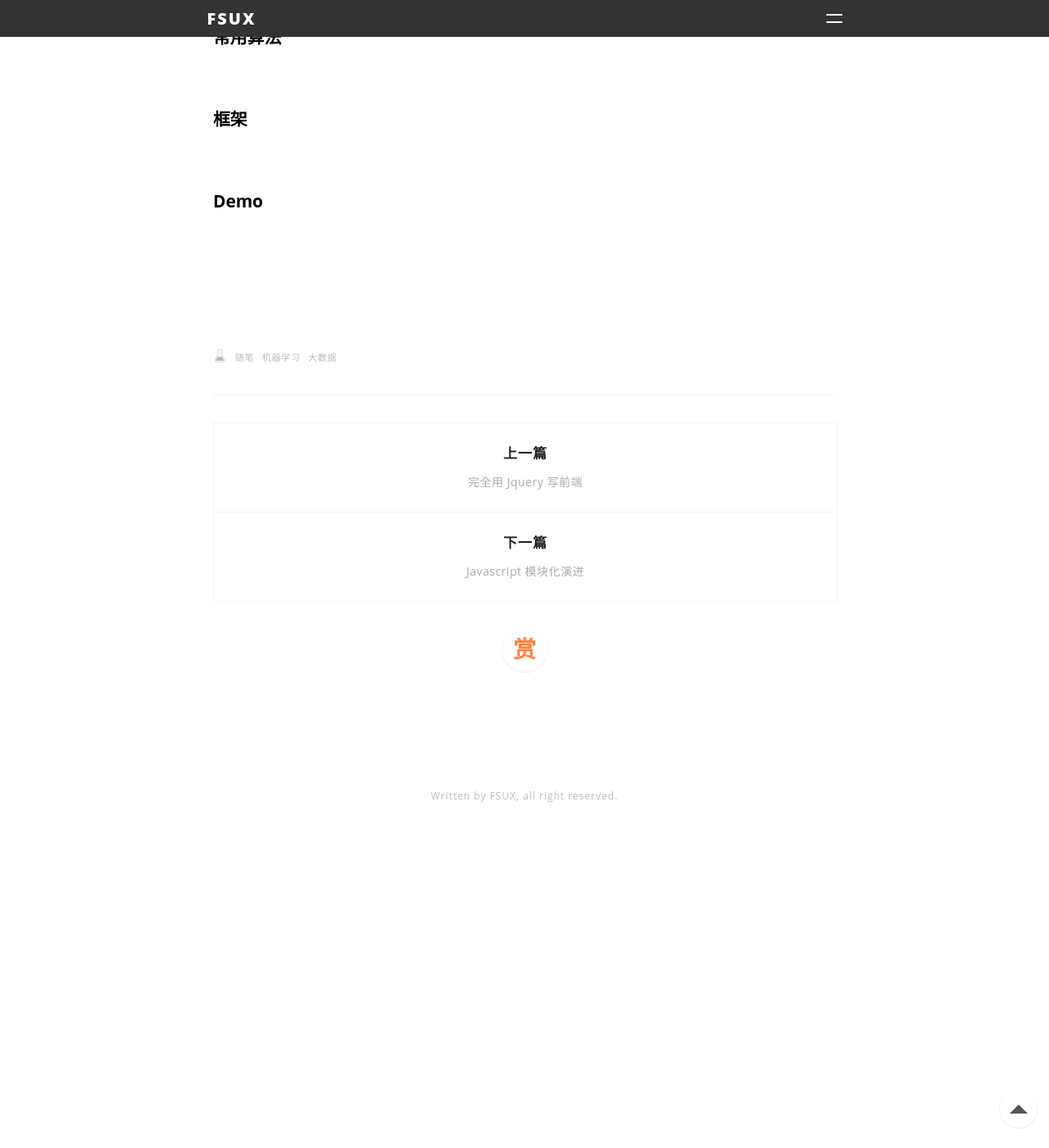
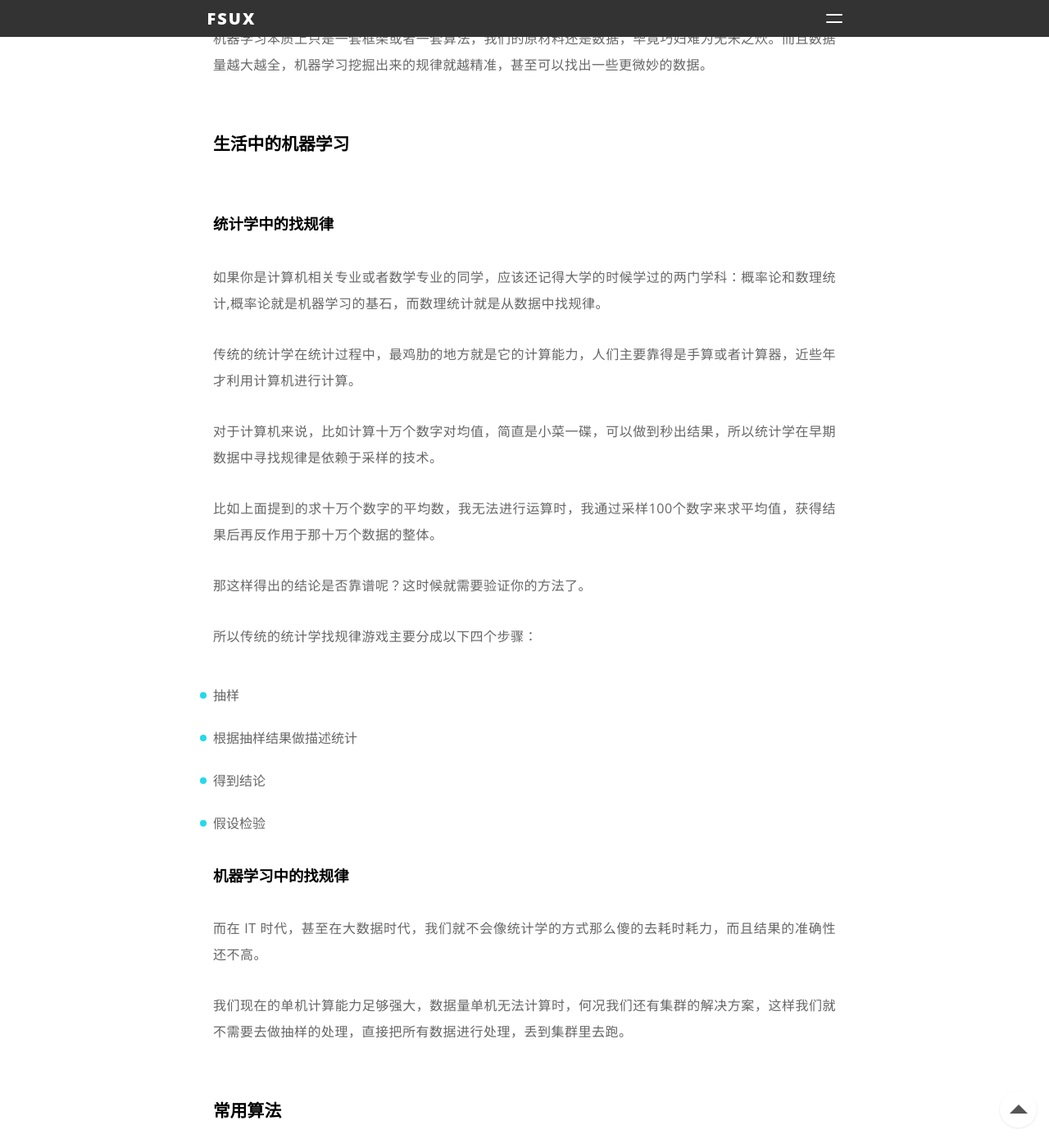
Before and after one commit to Haonancx/Haonancx.github.io, a Jekyll site: the page built from _posts/2017-1-23-Introduction-to-Machine-Learning.markdown, in a window 1280 px wide and 1400 px high, scrolled down 1969 px. Shown: the whole window at 82% size. Built offline with Jekyll 4.4.1, drawn with Linux system fonts in a browser that asks for light colours; nearby versions of some CDN libraries; Markdown is read by kramdown in place of the engine named in the settings; comment, search, counter and statistics services are not loaded; before the commit the page ends 2964 px from its top, so only the background shows below that; some of the changed text lies outside the part shown.

Commit message:
《机器学习入门篇》

```diff
--- a/_posts/2017-1-23-Introduction-to-Machine-Learning.markdown
+++ b/_posts/2017-1-23-Introduction-to-Machine-Learning.markdown
@@ -36,12 +38,32 @@ tags: 随笔 机器学习 大数据
 
 机器学习本质上只是一套框架或者一套算法，我们的原材料还是数据，毕竟巧妇难为无米之炊。而且数据量越大越全，机器学习挖掘出来的规律就越精准，甚至可以找出一些更微妙的数据。
 
-
-
-
 ### 生活中的机器学习
 
-### 数据分析和机器学习
+#### 统计学中的找规律
+
+如果你是计算机相关专业或者数学专业的同学，应该还记得大学的时候学过的两门学科：概率论和数理统计,概率论就是机器学习的基石，而数理统计就是从数据中找规律。
+
+传统的统计学在统计过程中，最鸡肋的地方就是它的计算能力，人们主要靠得是手算或者计算器，近些年才利用计算机进行计算。
+
+对于计算机来说，比如计算十万个数字对均值，简直是小菜一碟，可以做到秒出结果，所以统计学在早期数据中寻找规律是依赖于采样的技术。
+
+比如上面提到的求十万个数字的平均数，我无法进行运算时，我通过采样100个数字来求平均值，获得结果后再反作用于那十万个数据的整体。
+
+那这样得出的结论是否靠谱呢？这时候就需要验证你的方法了。
+
+所以传统的统计学找规律游戏主要分成以下四个步骤：
+
+- 抽样
+- 根据抽样结果做描述统计
+- 得到结论
+- 假设检验
+
+#### 机器学习中的找规律
+
+而在 IT 时代，甚至在大数据时代，我们就不会像统计学的方式那么傻的去耗时耗力，而且结果的准确性还不高。
+
+我们现在的单机计算能力足够强大，数据量单机无法计算时，何况我们还有集群的解决方案，这样我们就不需要去做抽样的处理，直接把所有数据进行处理，丢到集群里去跑。
 
 ### 常用算法
 
```
Also changed, not shown: other parts of _posts/2017-1-23-Introduction-to-Machine-Learning.markdown (+3 -1 lines).
